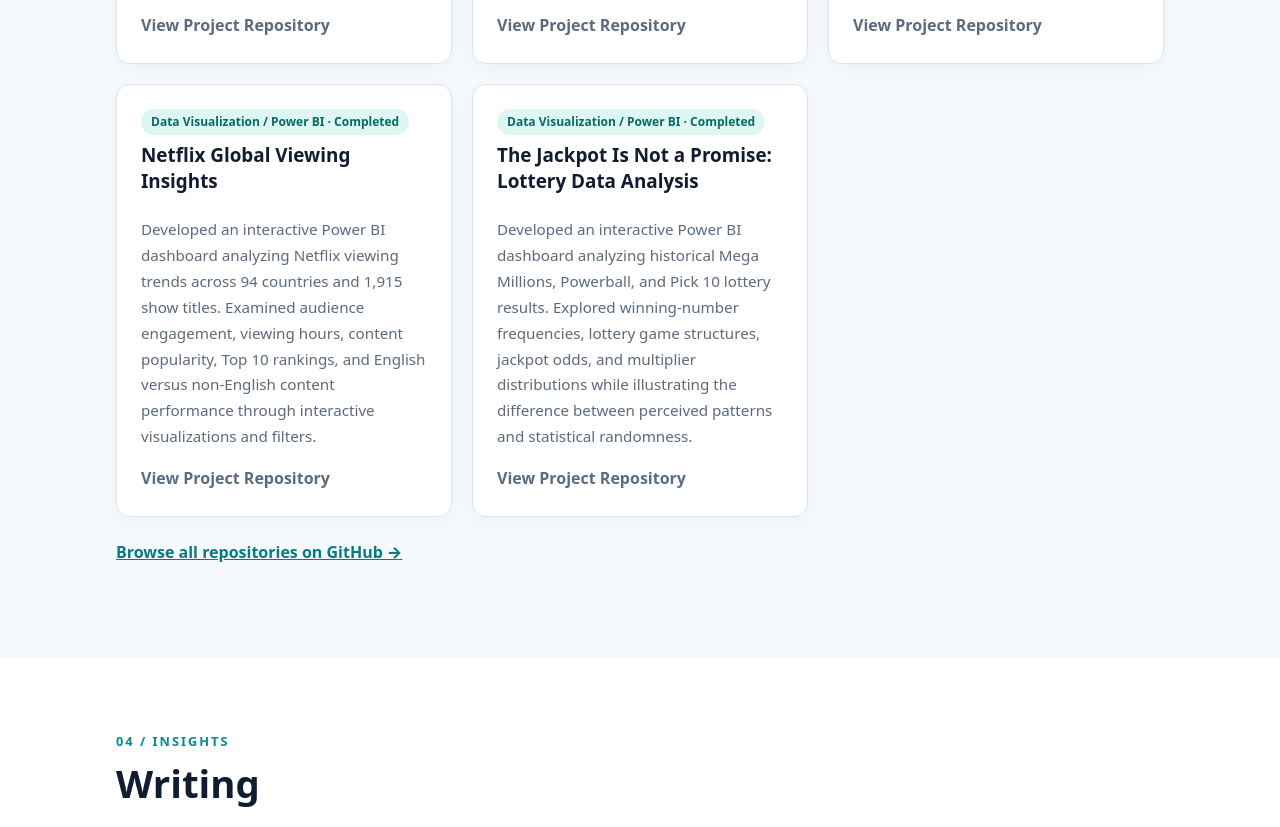
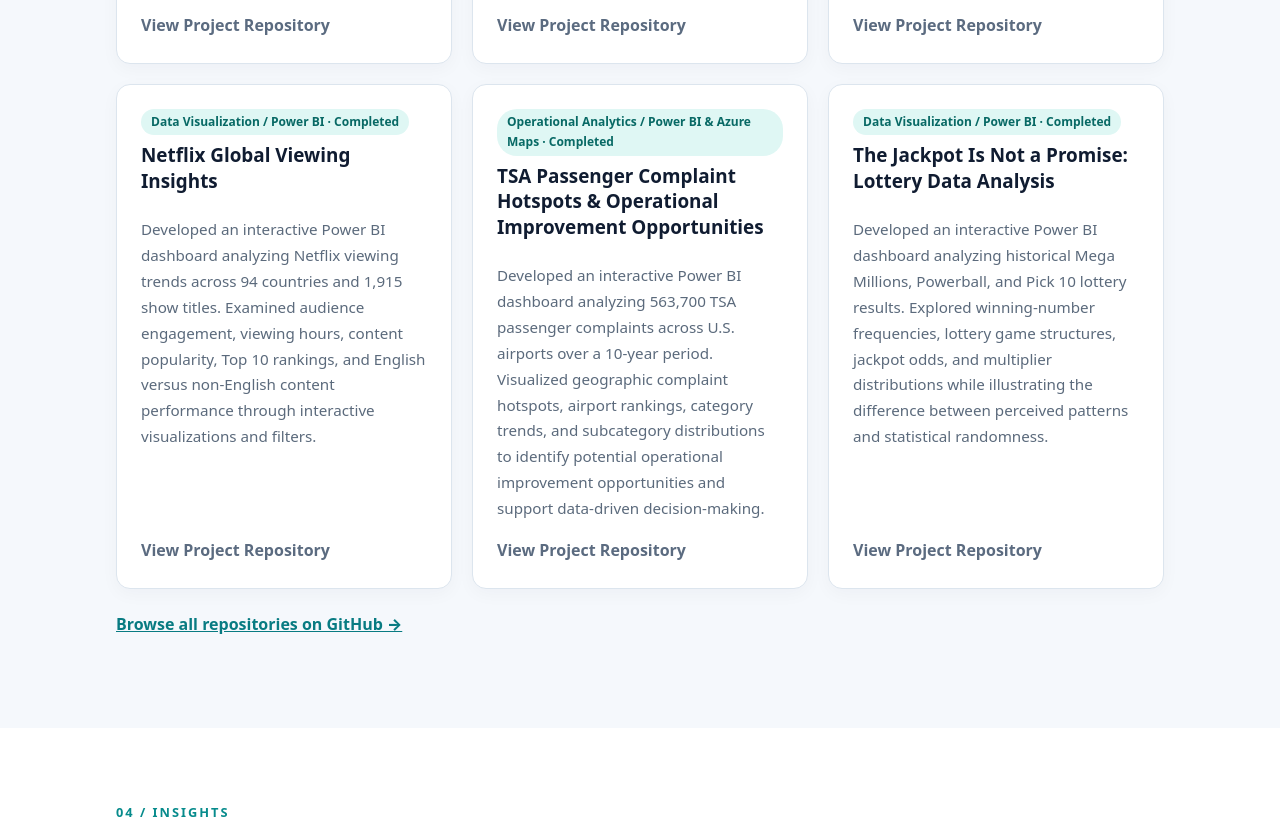
Before and after one commit to crisevilindsey/crisevilindsey.github.io, a plain HTML site: page index.html in a window 1280 px wide. Shown: the part 4409-5236 px from the top of the page. Drawn offline with Linux system fonts and the light colour scheme.

Commit message:
Add TSA Passenger Complaint Hotspots analysis section

```diff
--- a/index.html
+++ b/index.html
@@ -58,6 +58,7 @@
       <article class="card"><span class="tag">Housing Market Analytics / Python, BigQuery &amp; Power BI &middot; Completed</span><h3>Bay Area Housing Market Insights &amp; Visualization</h3><p>Developed an interactive Power BI dashboard analyzing 7,157 residential properties across 13 Bay Area cities. Used Python for API-based housing data collection, cleaning, and preparation, with Google BigQuery supporting dashboard data access. Explored property prices, housing characteristics, and economic indicators including income, labor force, and CPI.</p><a href="https://github.com/crisevilindsey/housing-market-insights-visualization" target="_blank" rel="noopener noreferrer" style="margin-top:auto;font-weight:800;color:#5b6b80">View Project Repository</a></article>
       <article class="card"><span class="tag">Data Visualization / Childcare Affordability &middot; Completed</span><h3>Childcare Cost and Affordability Analysis</h3><p>Analyzed U.S. childcare costs and affordability using Python and Power BI, examining county-level differences, historical trends, and childcare expenses relative to household income. Developed an interactive dashboard, geographic visualizations, and a presentation highlighting affordability challenges and policy implications.</p><a href="https://github.com/crisevilindsey/dsc640-childcare-affordability-analysis" style="margin-top:auto;font-weight:800;color:#5b6b80">View Project Repository</a></article>
       <article class="card"><span class="tag">Data Visualization / Power BI &middot; Completed</span><h3>Netflix Global Viewing Insights</h3><p>Developed an interactive Power BI dashboard analyzing Netflix viewing trends across 94 countries and 1,915 show titles. Examined audience engagement, viewing hours, content popularity, Top 10 rankings, and English versus non-English content performance through interactive visualizations and filters.</p><a href="https://github.com/crisevilindsey/netflix-global-viewing-insights" style="margin-top:auto;font-weight:800;color:#5b6b80">View Project Repository</a></article>
+      <article class="card"><span class="tag">Operational Analytics / Power BI &amp; Azure Maps &middot; Completed</span><h3>TSA Passenger Complaint Hotspots &amp; Operational Improvement Opportunities</h3><p>Developed an interactive Power BI dashboard analyzing 563,700 TSA passenger complaints across U.S. airports over a 10-year period. Visualized geographic complaint hotspots, airport rankings, category trends, and subcategory distributions to identify potential operational improvement opportunities and support data-driven decision-making.</p><a href="https://github.com/crisevilindsey/tsa-passenger-complaints-analysis" target="_blank" rel="noopener noreferrer" style="margin-top:auto;font-weight:800;color:#5b6b80">View Project Repository</a></article>
       <article class="card"><span class="tag">Data Visualization / Power BI &middot; Completed</span><h3>The Jackpot Is Not a Promise: Lottery Data Analysis</h3><p>Developed an interactive Power BI dashboard analyzing historical Mega Millions, Powerball, and Pick 10 lottery results. Explored winning-number frequencies, lottery game structures, jackpot odds, and multiplier distributions while illustrating the difference between perceived patterns and statistical randomness.</p><a href="https://github.com/crisevilindsey/dsc640-lottery-analysis-powerbi" style="margin-top:auto;font-weight:800;color:#5b6b80">View Project Repository</a></article>
     </div><p style="margin-top:22px"><a href="https://github.com/crisevilindsey?tab=repositories" target="_blank" rel="noopener noreferrer" style="font-weight:800">Browse all repositories on GitHub &rarr;</a></p></div></section>
     <section id="writing"><div class="wrap"><div class="section-label">04 / Insights</div><h2 class="section-title">Writing</h2><p class="lead">Short articles on the business side of analytics and data science.</p><div class="grid">
```
